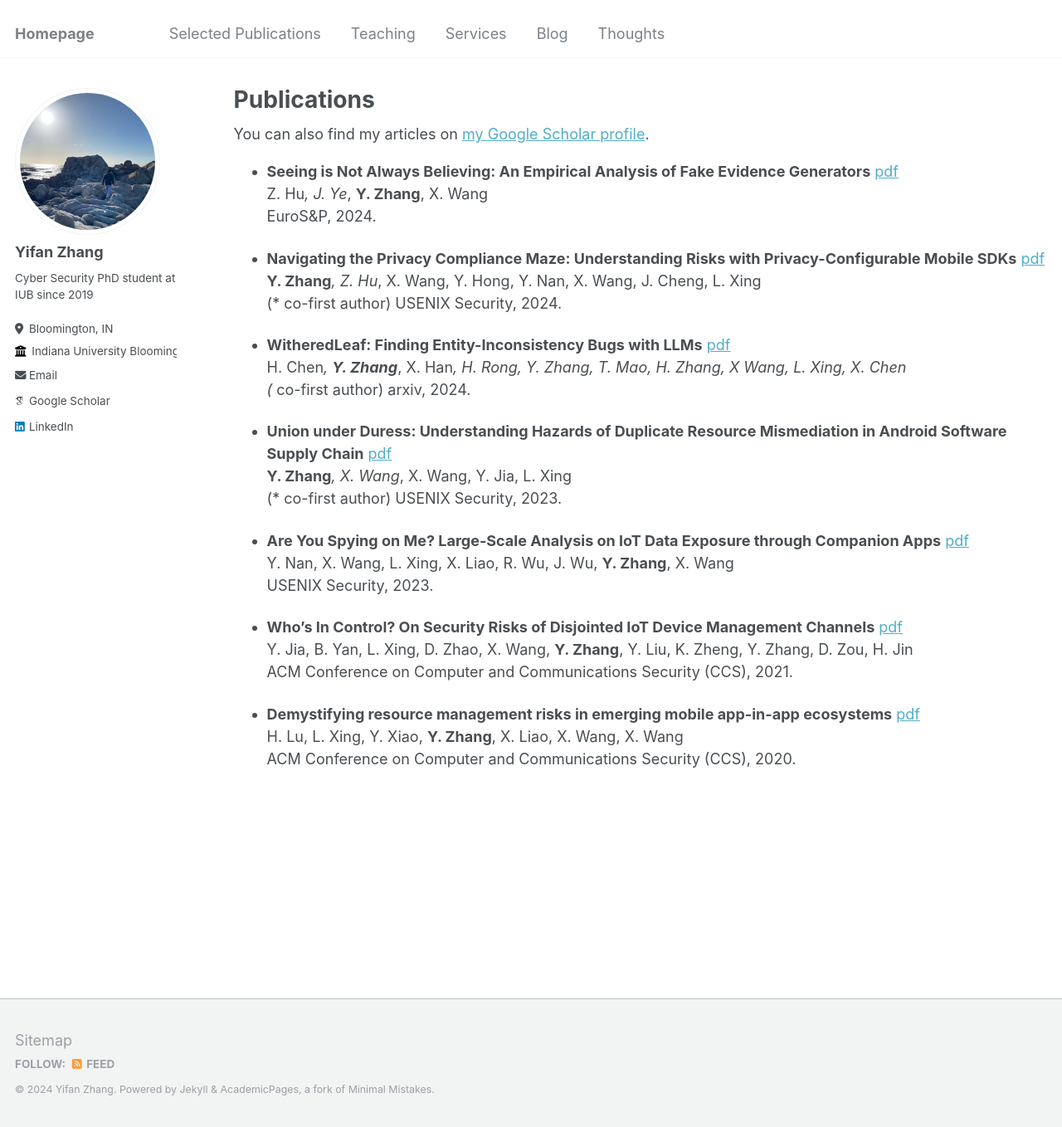
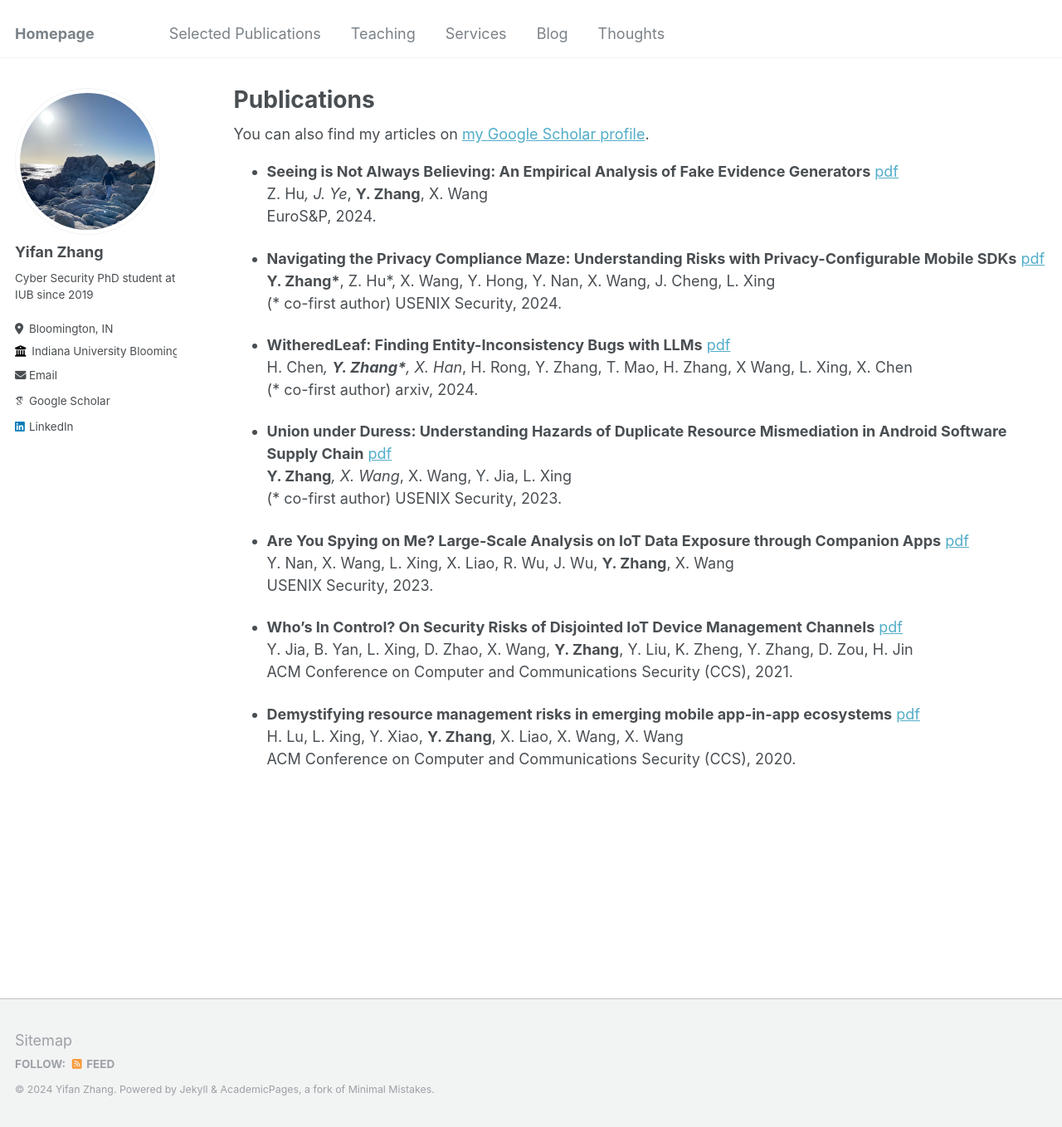
Before and after one commit to Gao-Chuan/Gao-Chuan.github.io, a Jekyll site: the page built from _pages/publications.md, in a window 1280 px wide and 1358 px high. Shown: the whole window at 83% size. Built offline with Jekyll 4.4.1, drawn with Linux system fonts in a browser that asks for light colours; some web fonts are replaced.

Commit message:
fix typo

```diff
--- a/_pages/publications.md
+++ b/_pages/publications.md
@@ -16,11 +16,11 @@ author_profile: true
   EuroS&P, 2024.
 
 - **Navigating the Privacy Compliance Maze: Understanding Risks with Privacy-Configurable Mobile SDKs** [pdf]({{ site.url }}{{ site.baseurl }}{{ site.paper_baseurl }}/Android_Privacy_Implementation_Problems.pdf)
-  **Y. Zhang***, Z. Hu*, X. Wang, Y. Hong, Y. Nan, X. Wang, J. Cheng, L. Xing
+  **Y. Zhang\***, Z. Hu\*, X. Wang, Y. Hong, Y. Nan, X. Wang, J. Cheng, L. Xing
   (* co-first author) USENIX Security, 2024.
 
 - **WitheredLeaf: Finding Entity-Inconsistency Bugs with LLMs** [pdf]({{ site.url }}{{ site.baseurl }}{{ site.paper_baseurl }}/WitheredLeaf.pdf)
-  H. Chen*, **Y. Zhang***, X. Han*, H. Rong, Y. Zhang, T. Mao, H. Zhang, X Wang, L. Xing, X. Chen
+  H. Chen*, **Y. Zhang\***, X. Han*, H. Rong, Y. Zhang, T. Mao, H. Zhang, X Wang, L. Xing, X. Chen
   (* co-first author) arxiv, 2024.
 
 - **Union under Duress: Understanding Hazards of Duplicate Resource Mismediation in Android Software Supply Chain** [pdf]({{ site.url }}{{ site.baseurl }}{{ site.paper_baseurl }}/UnionUnderDuress.pdf)
```
